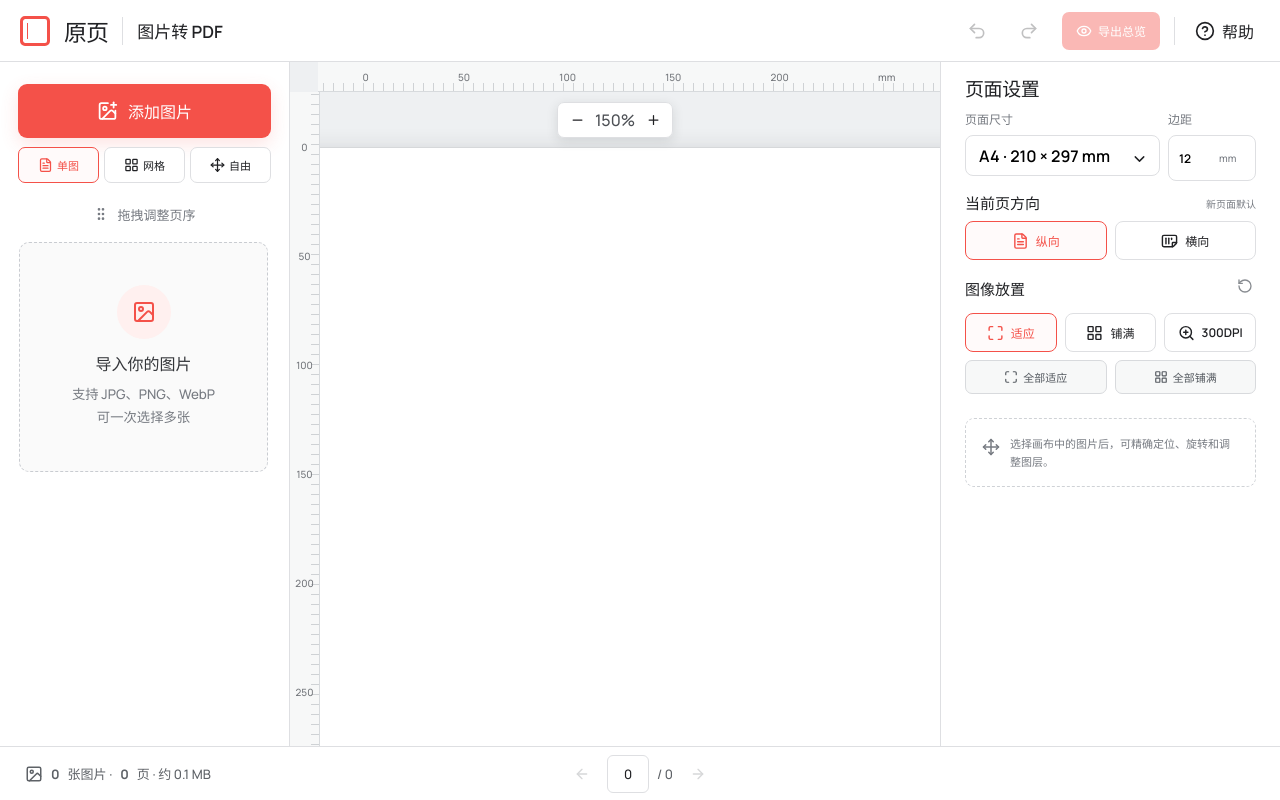
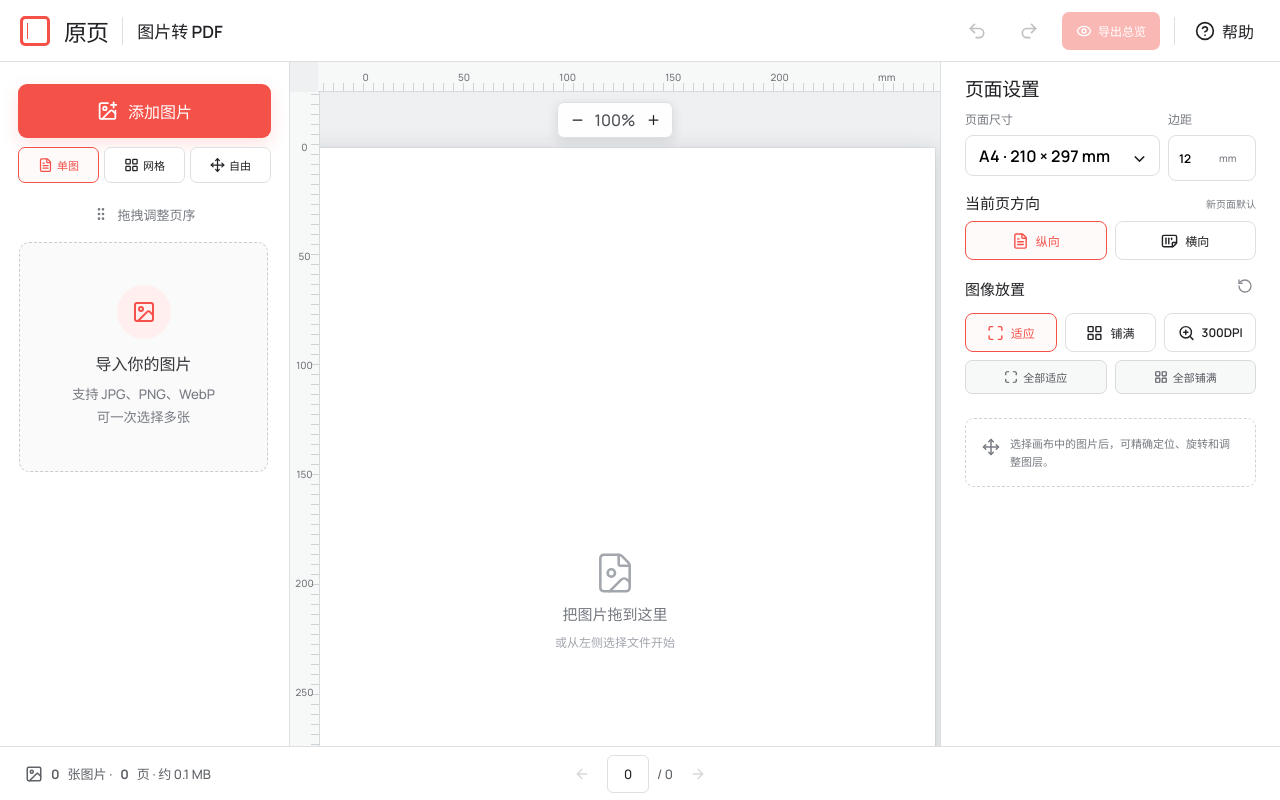
Before and after one commit to sange0613/image-to-pdf-studio, a React (Vite) app: page / in a window 1280 px wide. Built offline with nearby package versions, Linux system fonts and the light colour scheme.

Commit message:
Set default preview zoom to 100 percent

```diff
--- a/src/main.jsx
+++ b/src/main.jsx
@@ -18,7 +18,7 @@ const DEFAULT_SETTINGS = { pagePreset: 'a4', landscape: false, margin: 12, fitMo
 const IMAGE_TYPES = /image\/(jpeg|png|webp)/
 const MIN_ZOOM = 35
 const MAX_ZOOM = 200
-const DEFAULT_ZOOM = 150
+const DEFAULT_ZOOM = 100
 
 function PageThumbnail({ page, index, active, onSelect, onRemove, onDrop, onDragStart }) {
   return <article className={`thumb-row ${active ? 'selected' : ''}`} draggable onDragStart={onDragStart} onDragOver={event => event.preventDefault()} onDrop={onDrop} onClick={onSelect}>
```
